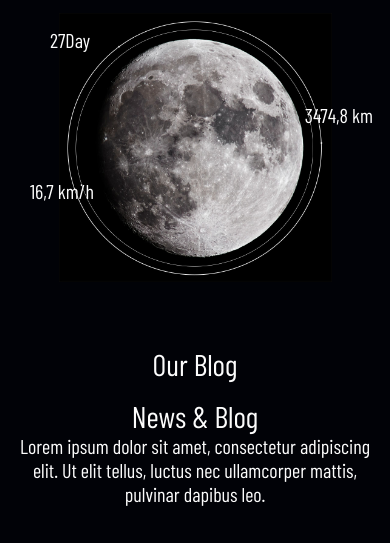
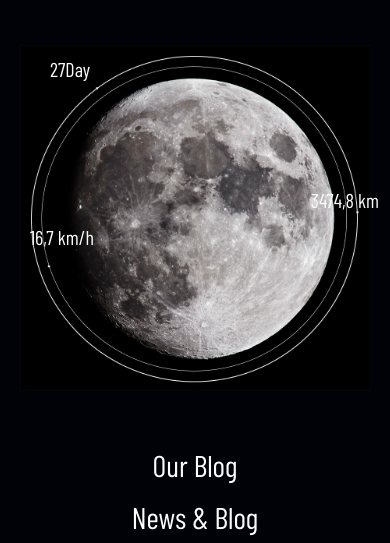
Before and after one commit to SIFAT-AOC/the-austronomy, a plain HTML site: page blog.html in a window 390 px wide. Shown: the part 502-1045 px from the top of the page. Drawn offline with nearby package versions, Linux system fonts and the light colour scheme; a web font is replaced by a local one.

Commit message:
changes up to date

```diff
--- a/media.css
+++ b/media.css
@@ -105,7 +105,7 @@
   /* feature section 3 */
 
   .top-content {
-    padding: 1rem;
+    padding: 0.5rem;
   }
   .top-content p {
     padding: 0;
@@ -135,7 +135,10 @@
   }
 
   /* blog page */
-
+  .blog-page-img img {
+    max-width: 90%;
+    margin-top: 2rem;
+  }
   .blog-page-content {
     flex-basis: 100%;
     max-width: 100%;
@@ -151,15 +154,15 @@
   }
 
   .blog-page-img .fst-moment {
-    top: 15px;
+    top: 44px;
     left: 50px;
   }
   .blog-page-img .thrd-moment {
-    top: 90px;
-    right: 17px;
+    top: 175px;
+    right: 11px;
   }
   .blog-page-img .snd-moment {
-    top: 166px;
+    top: 212px;
     left: 30px;
   }
   .blog-section {
@@ -174,7 +177,7 @@
 
   .top-content h3 {
     font-size: var(--third-size);
-    margin: 0 0 0px 0;
+    margin: 0 0 11px 0;
   }
   .single-page-content {
     padding: 1rem;
```
